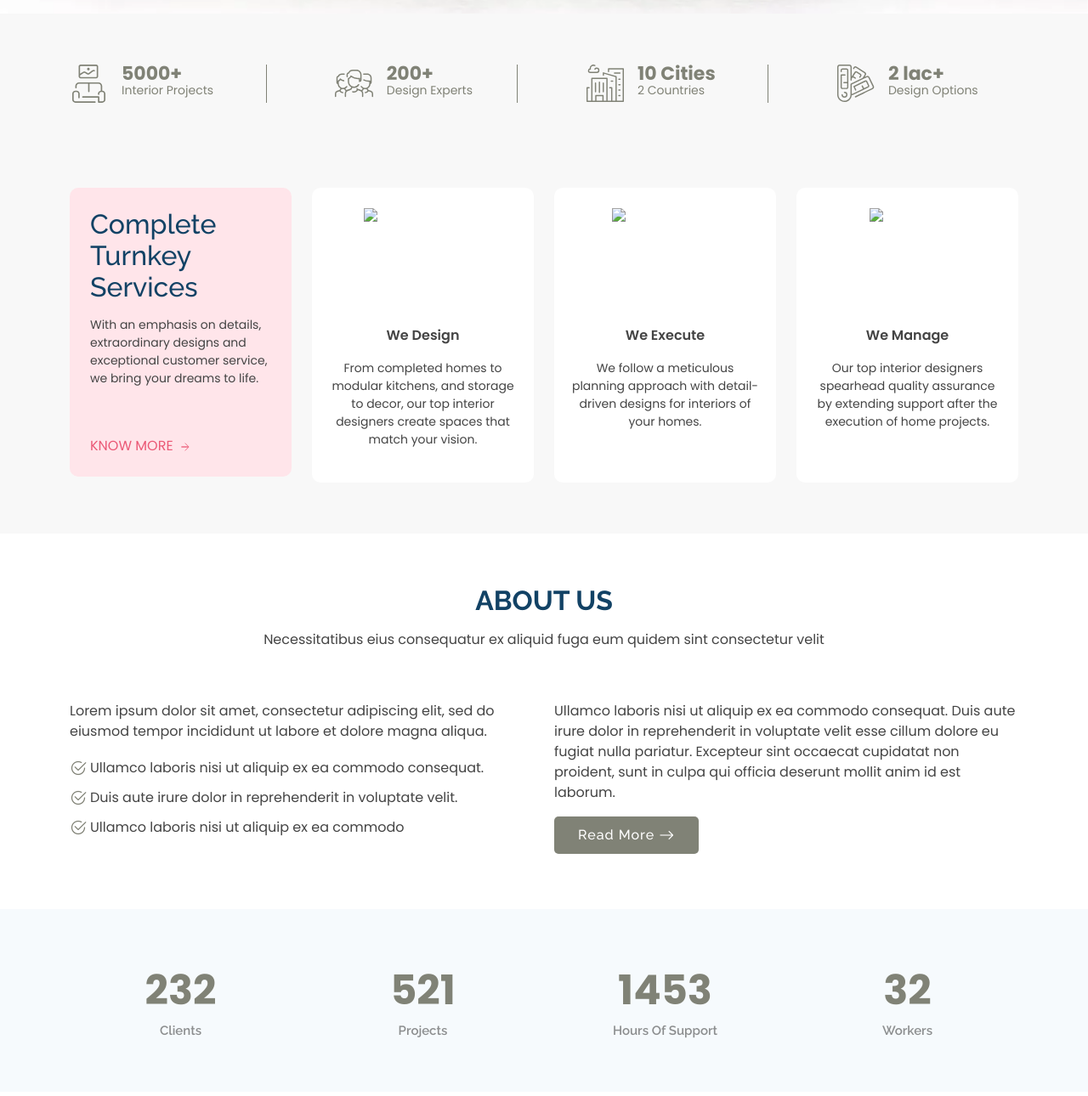
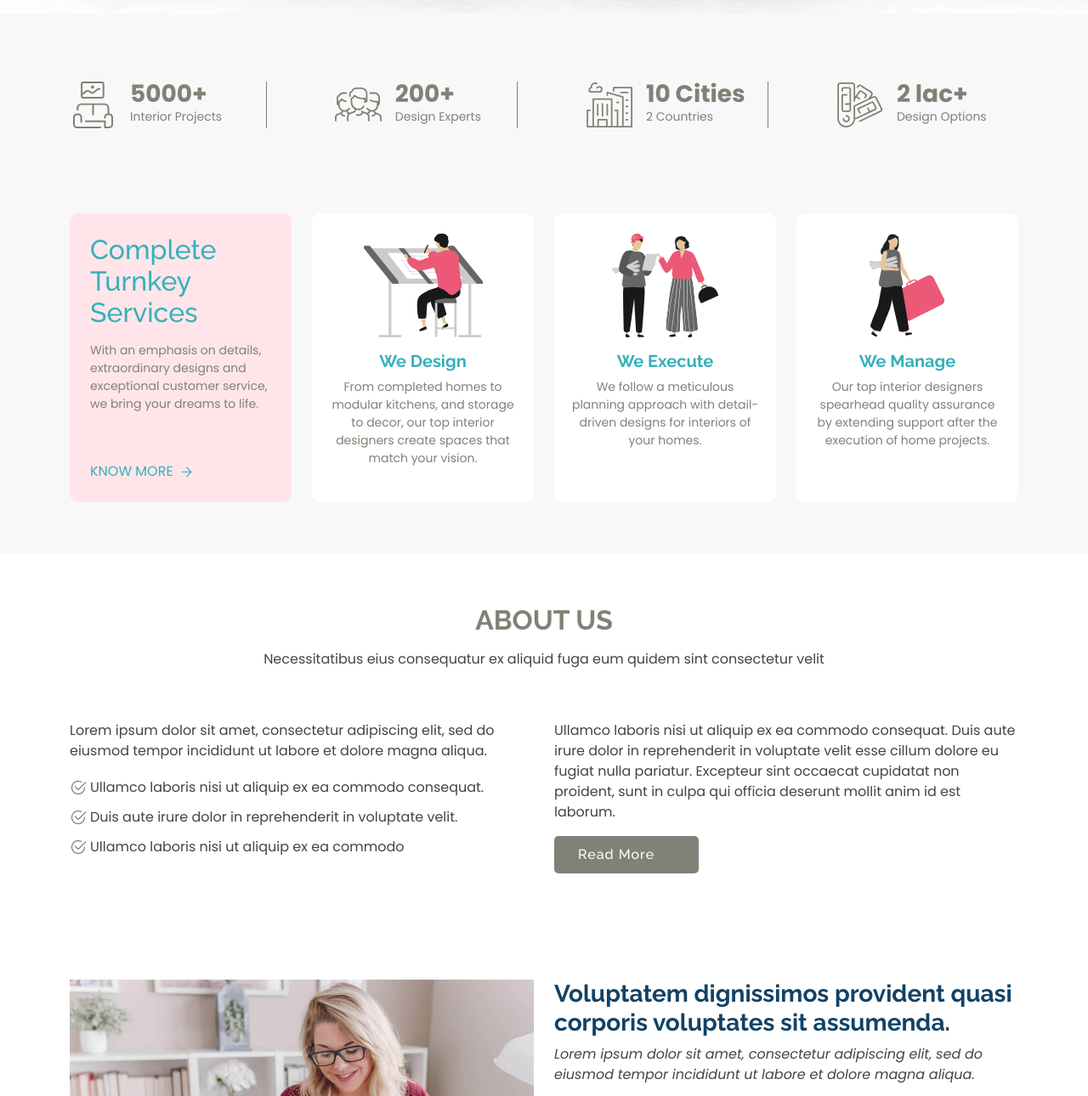
Before and after one commit to codingclap/a3design, a plain HTML site: page index.html in a window 1280 px wide. Shown: the part 880-2170 px from the top of the page at 85% size. Drawn offline with nearby package versions, Linux system fonts and the light colour scheme.

Commit message:
number are correct

```diff
--- a/assets/css/counter.css
+++ b/assets/css/counter.css
@@ -1,25 +1,144 @@
+.otherDetails {
+    padding: 80px 0px 40px 0px;
+    background-color: #f8f8f8;
+}
 
-.otherDetails{padding:60px 0px 40px 0px;background-color: #f8f8f8;}
-.otherDetails ul{display: flex;align-items: center;margin-bottom: 0rem;    padding-left: 0;}
-.otherDetails li{padding:0px 0px 0px 80px;width: 100%;border-left: 0.5px solid #808276;display: flex;align-items: center;}
-.otherDetails li:first-child{padding-left: 0;border: none;}
-.otherDetails li figure{margin-right: 10px;width: 45px;height: 45px; margin: 0 1rem 0px 0rem;}
-.otherDetails li label{display: block;font-size: 22px;color: #808276;font-weight: bold;line-height: 15px;}
-.otherDetails li span{ color: #808276;font-size: 14px;}
-.otherDetails li img{object-fit: contain;width: 100%;height: 100%;}
+.otherDetails ul {
+    display: flex;
+    align-items: center;
+    margin-bottom: 0rem;
+    padding-left: 0;
+}
 
+.otherDetails li {
+    padding: 0px 0px 0px 80px;
+    width: 100%;
+    border-left: 0.5px solid #7F8276;
+    display: flex;
+    align-items: center;
+}
+
+.otherDetails li:first-child {
+    padding-left: 0;
+    border: none;
+}
+
+.otherDetails li figure {
+    margin-right: 10px;
+    width: 55px;
+    height: 55px;
+    margin: 0 1rem 0px 0rem;
+}
+
+.otherDetails li label {
+    display: block;
+    font-size: 28px;
+    color: #7F8276;
+    font-weight: bold;
+    line-height: 1em;
+}
+
+.otherDetails li span {
+    color: #7F8276;
+    font-size: 14px;
+}
+
+.otherDetails li img {
+    object-fit: contain;
+    width: 100%;
+    height: 100%;
+}
+
+@media screen and (max-width:1250px) {
+    .otherDetails li {
+        padding: 0px 0px 0px 50px;
+    }
+}
+
+@media screen and (max-width:1210px) {
+    .otherDetails li {
+        padding: 0px 0px 0px 30px;
+    }
+}
+
+@media screen and (max-width:991px) {
+    .otherDetails li {
+        padding: 0;
+        flex-direction: column;
+        border: none;
+        text-align: center;
+        width: 40%;
+
+    }
+
+    .otherDetails li figure {
+        margin: 0px auto 13px;
+    }
+
+    .otherDetails ul {
+        display: flex;
+        align-items: center;
+        margin-bottom: 0rem;
+        padding-left: 0;
+        flex-wrap: wrap;
+        justify-content: center;
+        gap: 26px;
+    }
+}
 
 @media screen and (max-width:768px) {
-    .otherDetails {overflow: auto;}
-    .otherDetails li{padding: 0px 15px 0px 15px;}
-    .otherDetails li label{white-space: nowrap;}
-    .otherDetails li span{white-space: nowrap;}
+    .otherDetails {
+        overflow: auto;
+    }
+
+    .otherDetails li {
+        padding: 0px 15px 0px 15px;
+    }
+
+    .otherDetails li label {
+        white-space: nowrap;
+    }
+
+    .otherDetails li span {
+        white-space: nowrap;
+    }
 }
 
 @media screen and (max-width:540px) {
-    .otherDetails li {padding: 0;flex-direction: column;border: none;text-align: center;width: 100%;}
-    .otherDetails li figure{margin: 0px auto 10px;width: 40px;height: 40px;}
-    .otherDetails li label{font-size: 15px;}
-    .otherDetails li span{font-size: 11px;}
-    .otherDetails li div{display: contents;line-height: normal;}
+    .otherDetails ul {
+        display: flex;
+        align-items: center;
+        margin-bottom: 0rem;
+        padding-left: 0;
+        flex-wrap: wrap;
+        justify-content: center;
+        gap: 26px;
+    }
+
+    .otherDetails li {
+        padding: 0;
+        flex-direction: column;
+        border: none;
+        text-align: center;
+        width: 40%;
+    }
+
+    .otherDetails li figure {
+        margin: 0px auto 10px;
+        width: 50px;
+        height: 50px;
+    }
+
+    .otherDetails li label {
+        font-size: 22px;
+    }
+
+    .otherDetails li span {
+        font-size: 12px;
+    }
+
+    .otherDetails li div {
+        display: contents;
+        line-height: normal;
+    }
 }
--- a/assets/css/main.css
+++ b/assets/css/main.css
@@ -25,7 +25,7 @@
   /* Default color used for the majority of the text content across the entire website */
   --heading-color: #124265;
   /* Color for headings, subheadings and title throughout the website */
-  --accent-color: #808276;
+  --accent-color: #7F8276;
   /* Accent color that represents your brand on the website. It's used for buttons, links, and other elements that need to stand out */
   --surface-color: #ffffff;
   /* The surface color is used as a background of boxed elements within sections, such as cards, icon boxes, or other elements that require a visual separation from the global background. */
@@ -35,7 +35,7 @@
 
 /* Nav Menu Colors - The following color variables are used specifically for the navigation menu. They are separate from the global colors to allow for more customization options */
 :root {
-  --nav-color: #808276;
+  --nav-color: #7F8276;
   /* The default color of the main navmenu links */
   --nav-hover-color: #35b1bb;
   /* Applied to main navmenu links when they are hovered over or active */
@@ -43,11 +43,20 @@
   /* Used as the background color for mobile navigation menu */
   --nav-dropdown-background-color: #ffffff;
   /* Used as the background color for dropdown items that appear when hovering over primary navigation items */
-  --nav-dropdown-color: #808276;
+  --nav-dropdown-color: #7F8276;
   /* Used for navigation links of the dropdown items in the navigation menu. */
   --nav-dropdown-hover-color: #35b1bb;
   /* Similar to --nav-hover-color, this color is applied to dropdown navigation links when they are hovered over. */
 }
+
+[data-color="gray"]{
+  color:#7F8276
+}
+[data-color="blue"]{
+  color:#35b1bb
+
+}
+
 
 /* Color Presets - These classes override global colors when applied to any section or element, providing reuse of the sam color scheme. */
 
@@ -1181,8 +1190,9 @@ section,
 }
 
 .testimonials .swiper-pagination {
-  margin-top: 20px;
-  position: relative;
+  margin-top: 50px;
+  position: relative;
+  text-align: center;
 }
 
 .testimonials .swiper-pagination .swiper-pagination-bullet {
--- a/assets/css/our-service.css
+++ b/assets/css/our-service.css
@@ -7,7 +7,7 @@
     margin-bottom: 16px;
 }
 .ourServices{padding: 60px 0px;background-color: #f8f8f8;;}
-.ourServices p{font-size: 14px;}
+.ourServices p{font-size: 14px;color:#7F8276}
 .heading{line-height: normal;}
 .trunkeyIn{display: flex;gap: 24px;}
 .trunkeyIn .services{padding: 25px;width: 100%;background-color: #fff;border-radius: 10px;display: flex;gap: 30px;}
@@ -41,8 +41,8 @@
 
 .trunkeyUae{display: grid;grid-template-columns: repeat(4,1fr);gap: 24px;}
 .headingBx{  padding: 24px;border-radius: 10px;background-color: #ffe5ea;display: flex;justify-content: space-between;flex-direction: column;height: 340px;}
-.trunkeyUae svg{stroke: #eb5976;}
-.turknyKnowMore{color: #eb5976;text-transform: uppercase;cursor: pointer;}
+.trunkeyUae svg{stroke: #35b1bb;}
+.turknyKnowMore{color: #35b1bb;text-transform: uppercase;cursor: pointer;}
 .turknyKnowMore em{margin-left: 5px;}
 .designBx{  padding: 24px 20px;border-radius: 10px;background-color: #fff;text-align: center;}
 .designBx figure{display: flex;align-items: center;justify-content: center;}
--- a/index.html
+++ b/index.html
@@ -180,32 +180,32 @@
         <div class="trunkeyUae">
           <div class="headingBx">
             <div>
-              <h2 class="heading font26 text000 f500 mb16 fontSM20 ">Complete Turnkey Services</h2>
+              <h2 class="heading mb-3" data-color="blue">Complete Turnkey Services</h2>
               <p class="subHeading font16 text666 fontSM14">With an emphasis on details, extraordinary
                 designs and exceptional customer service, we bring your dreams to life.</p>
             </div>
-            <div><span class="turknyKnowMore">Know More <em><svg width="10" height="10" viewBox="0 0 12 12" fill="none"
+            <div><span class="turknyKnowMore">Know More <em><svg width="13" height="13" viewBox="0 0 12 12" fill="none"
                     xmlns="http://www.w3.org/2000/svg">
                     <path d="m6 1 5 5-5 5M1 6h9.286H1z" stroke-linecap="round" stroke-linejoin="round"></path>
                   </svg></em></span></div>
           </div>
           <div class="designBx">
             <figure class="mb16"><img alt="we design" loading="lazy" width="140" height="122" decoding="async"
-                data-nimg="1" class="imgFluid" style="color:transparent" src="/assets/images/wedesign.svg"></figure>
-            <label class="font16 text000 f600 mb16 designBxlabel">We Design</label>
+                data-nimg="1" class="imgFluid" style="color:transparent" src="assets/img/wedesign.svg"></figure>
+            <h5 class="designBxlabel fw-bolder" data-color="blue">We Design</h5>
             <p>From completed homes to modular kitchens, and storage to decor, our top interior designers create spaces
               that match your vision.</p>
           </div>
           <div class="designBx">
             <figure class="mb16"><img alt="we execute" loading="lazy" width="126" height="122" decoding="async"
-                data-nimg="1" class="imgFluid" style="color:transparent" src="/assets/images/weExecute.svg"></figure>
-            <label class="font16 text000 f600 mb16 designBxlabel">We Execute</label>
+                data-nimg="1" class="imgFluid" style="color:transparent" src="assets/img/weExecute.svg"></figure>
+            <h5 class="designBxlabel fw-bolder" data-color="blue">We Execute</h5>
             <p>We follow a meticulous planning approach with detail-driven designs for interiors of your homes.</p>
           </div>
           <div class="designBx">
             <figure class="mb16"><img alt="we manage" loading="lazy" width="89" height="122" decoding="async"
-                data-nimg="1" class="imgFluid" style="color:transparent" src="/assets/images/weManage.svg"></figure>
-            <label class="font16 text000 f600 mb16 designBxlabel">We Manage</label>
+                data-nimg="1" class="imgFluid" style="color:transparent" src="assets/img/weManage.svg"></figure>
+            <h5 class="designBxlabel fw-bolder" data-color="blue">We Manage</h5>
             <p>Our top interior designers spearhead quality assurance by extending support after the execution of home
               projects.</p>
           </div>
@@ -222,7 +222,7 @@
 
       <!-- Section Title -->
       <div class="container section-title" data-aos="fade-up">
-        <h2>About Us<br></h2>
+        <h2 data-color="gray">About Us<br></h2>
         <p>Necessitatibus eius consequatur ex aliquid fuga eum quidem sint consectetur velit</p>
       </div><!-- End Section Title -->
 
@@ -249,7 +249,7 @@
             <p>Ullamco laboris nisi ut aliquip ex ea commodo consequat. Duis aute irure dolor in reprehenderit in
               voluptate velit esse cillum dolore eu fugiat nulla pariatur. Excepteur sint occaecat cupidatat non
               proident, sunt in culpa qui officia deserunt mollit anim id est laborum. </p>
-            <a href="#" class="read-more"><span>Read More</span><i class="bi bi-arrow-right"></i></a>
+            <a href="#" class="read-more" data-color="gray"><span>Read More</span><i class="bi bi-arrow-right" data-color="gray"></i></a>
           </div>
 
         </div>
@@ -258,50 +258,7 @@
 
     </section><!-- /About Section -->
 
-    <!-- Stats Section -->
-    <section id="stats" class="stats section light-background">
 
-      <div class="container" data-aos="fade-up" data-aos-delay="100">
-
-        <div class="row gy-4">
-
-          <div class="col-lg-3 col-md-6">
-            <div class="stats-item text-center w-100 h-100">
-              <span data-purecounter-start="0" data-purecounter-end="232" data-purecounter-duration="1"
-                class="purecounter"></span>
-              <p>Clients</p>
-            </div>
-          </div><!-- End Stats Item -->
-
-          <div class="col-lg-3 col-md-6">
-            <div class="stats-item text-center w-100 h-100">
-              <span data-purecounter-start="0" data-purecounter-end="521" data-purecounter-duration="1"
-                class="purecounter"></span>
-              <p>Projects</p>
-            </div>
-          </div><!-- End Stats Item -->
-
-          <div class="col-lg-3 col-md-6">
-            <div class="stats-item text-center w-100 h-100">
-              <span data-purecounter-start="0" data-purecounter-end="1453" data-purecounter-duration="1"
-                class="purecounter"></span>
-              <p>Hours Of Support</p>
-            </div>
-          </div><!-- End Stats Item -->
-
-          <div class="col-lg-3 col-md-6">
-            <div class="stats-item text-center w-100 h-100">
-              <span data-purecounter-start="0" data-purecounter-end="32" data-purecounter-duration="1"
-                class="purecounter"></span>
-              <p>Workers</p>
-            </div>
-          </div><!-- End Stats Item -->
-
-        </div>
-
-      </div>
-
-    </section><!-- /Stats Section -->
 
     <!-- About Alt Section -->
     <section id="about-alt" class="about-alt section">
```
Also changed, not shown: assets/img/weExecute.svg (added), assets/img/weManage.svg (added), assets/img/wedesign.svg (added).
